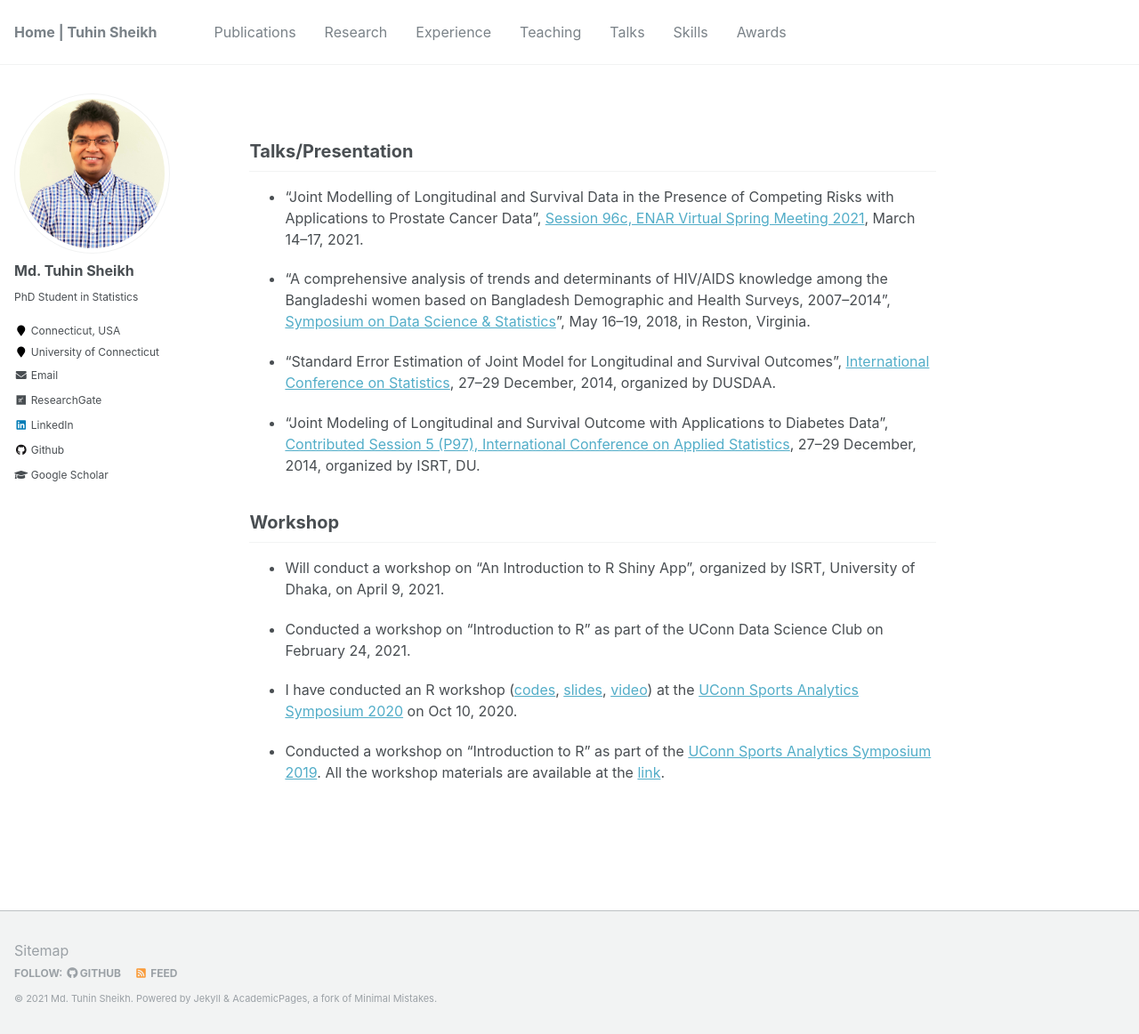
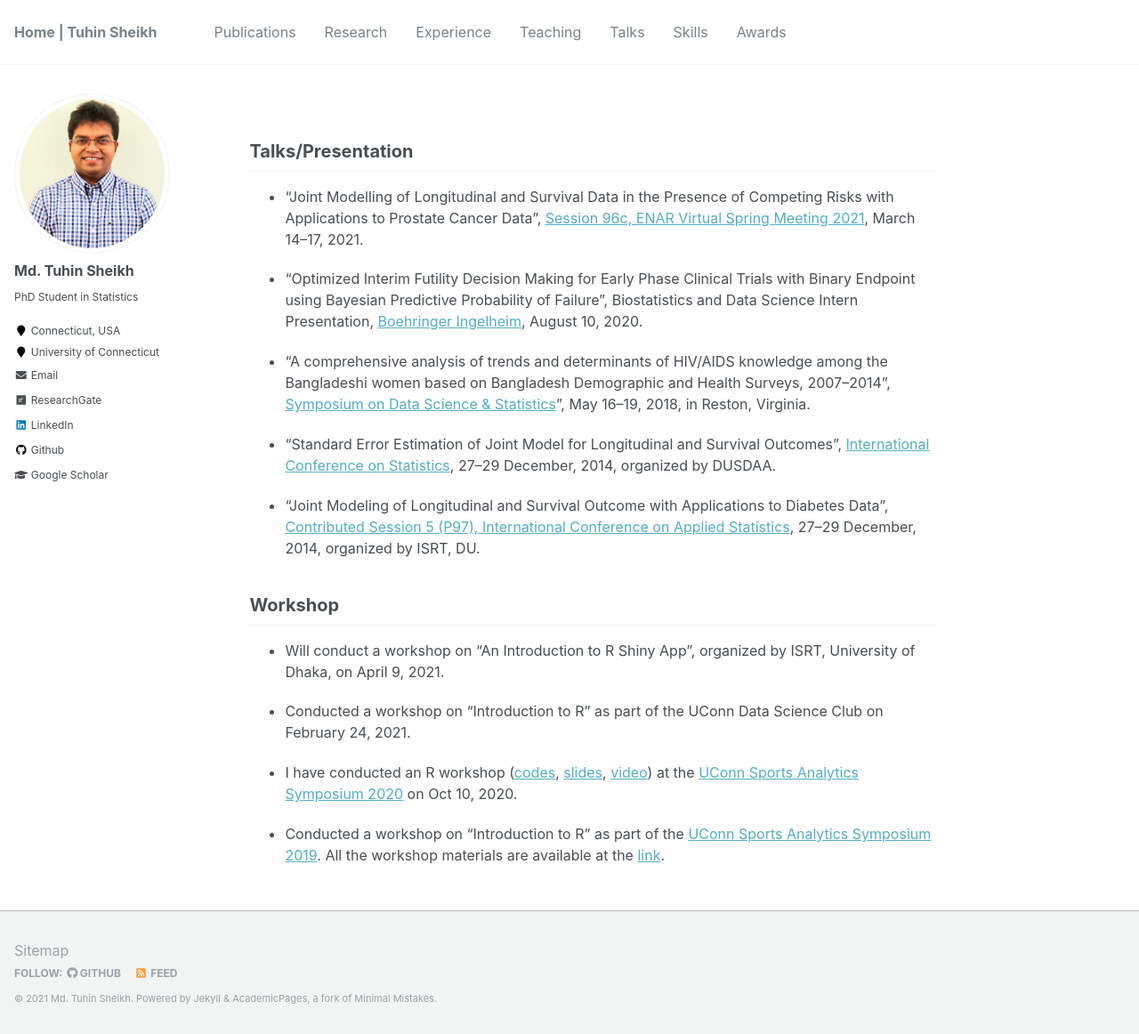
Before and after one commit to mdtuhinsheikh/mdtuhinsheikh.github.io, a Jekyll site: the page built from _pages/talks.md, in a window 1280 px wide and 1162 px high. Shown: the whole window at 89% size. Built offline with Jekyll 4.4.1, drawn with Linux system fonts in a browser that asks for light colours.

Commit message:
Update talks.md

```diff
--- a/_pages/talks.md
+++ b/_pages/talks.md
@@ -6,6 +6,8 @@ author_profile: true
 
 ## Talks/Presentation
 * "Joint Modelling of Longitudinal and Survival Data in the Presence of Competing Risks with Applications to Prostate Cancer Data", [Session 96c, ENAR Virtual Spring Meeting 2021](https://www.enarspring.org/agenda), March 14--17, 2021.
+
+* "Optimized Interim Futility Decision Making for Early Phase Clinical Trials with Binary Endpoint using Bayesian Predictive Probability of Failure", Biostatistics and Data Science Intern Presentation, [Boehringer Ingelheim](https://www.boehringer-ingelheim.com/), August 10, 2020.
 
 * "A comprehensive analysis of trends and determinants of HIV/AIDS knowledge among the Bangladeshi women based on Bangladesh Demographic and Health Surveys, 2007--2014", [Symposium on Data Science & Statistics](https://ww2.amstat.org/meetings/SDSS/2018/onlineprogram/AbstractDetails.cfm?AbstractID=304595)", May 16--19, 2018, in Reston, Virginia.
 
```
